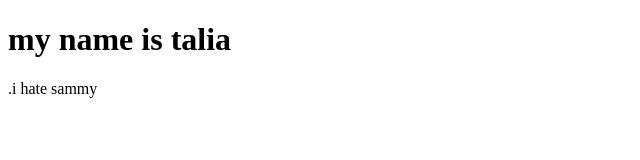
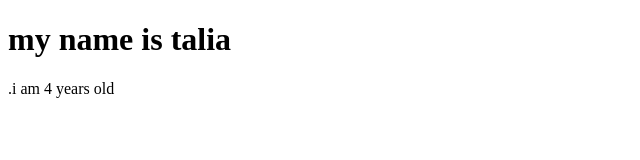
Before and after one commit to taliasatenstein/exploringcs, a plain HTML site: page index.html in a window 1280 px wide. Shown: the full height of the page, 0-640 px from the left. Drawn offline with Linux system fonts and the light colour scheme.

Commit message:
Update index.html

```diff
--- a/index.html
+++ b/index.html
@@ -2,6 +2,6 @@
 <html>
  <body>
 <h1> my name is talia</h1>
-<p>.i hate sammy</p>
+<p>.i am 4 years old</p>
  </body>
 </html>
```
